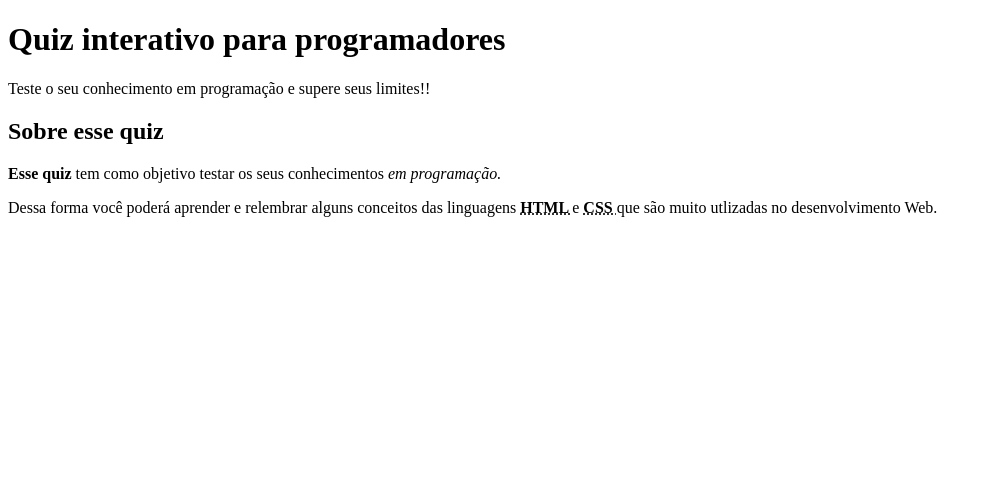
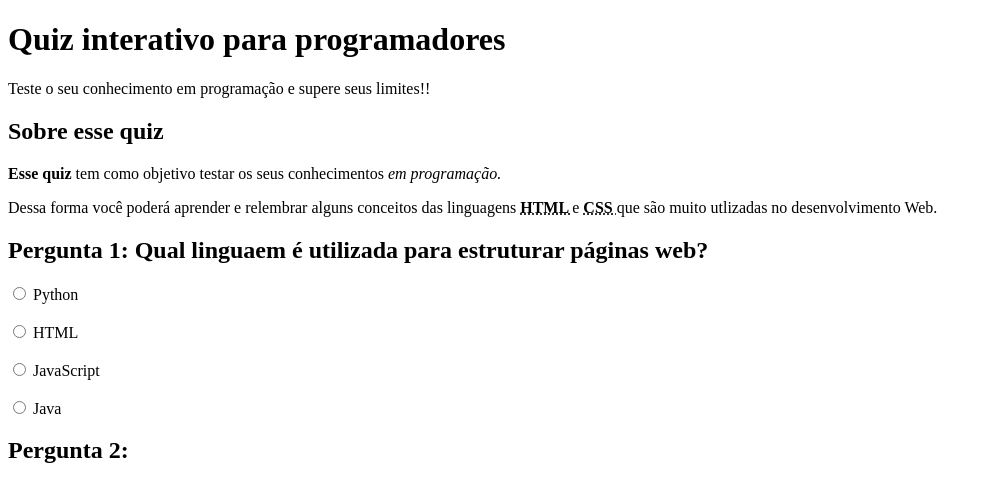
Before and after one commit to Guilherme-Soares05/-Criando-seu-Primeiro-Site-Completo-com-HTML, a plain HTML site: page Site/index.html in a window 1280 px wide. Shown: the whole page, without its empty margins (0-988 px from the left). Drawn offline with Linux system fonts and the light colour scheme.

Commit message:
Foi adicionada uma section para a primeira pergunta e foi iniciada a segunda section para a pergunta 2

```diff
--- a/Site/index.html
+++ b/Site/index.html
@@ -17,6 +17,27 @@
               <p> <b> Esse quiz </b> tem como objetivo testar os seus conhecimentos <i> em programação. </i> </p>
               <p>Dessa forma você poderá aprender e relembrar alguns conceitos das linguagens <strong> <abbr title="HyperText Markup Language"> HTML </abbr> </strong> e <strong> <abbr title="Cascading Style Sheets"> CSS </abbr> </strong>  que são muito utlizadas no desenvolvimento Web. </p>
             </section>
+            <!--Pergunta 1: multipla escolha-->
+            <!-- Este input está informando o tipo de seleção que o usuário pode escolher, nesse caso multipla escolha-->
+            <!-- O valor vai informar o que cada uma das seleções abrange-->
+            <!-- O id é para identificar via Js qual alternativa está correta-->
+            <!-- O name é para referênciar que as alternativas pertencem a pergunta 1 -->
+            <section>
+              <h2> Pergunta 1: Qual linguaem é utilizada para estruturar páginas web?</h2>
+              <form>
+                <input type="radio" value="Python" id="p1a" name="pergunta1">
+                <label for="p1a">Python</label><br><br>
+                <input type="radio" value="HTML" id="p1b" name="pergunta1">
+                <label for="p1b">HTML</label><br><br>
+                <input type="radio" value="JavaScript" id="p1c" name="pergunta1">
+                <label for="p1c">JavaScript</label><br><br>
+                <input type="radio" value="Java" id="p1d" name="pergunta1">
+                <label for="p1d">Java</label>
+              </form>
+            </section>
+            <section>
+                <h2> Pergunta 2:</h2>
+            </section>
         </main>
         <footer>
 
```
